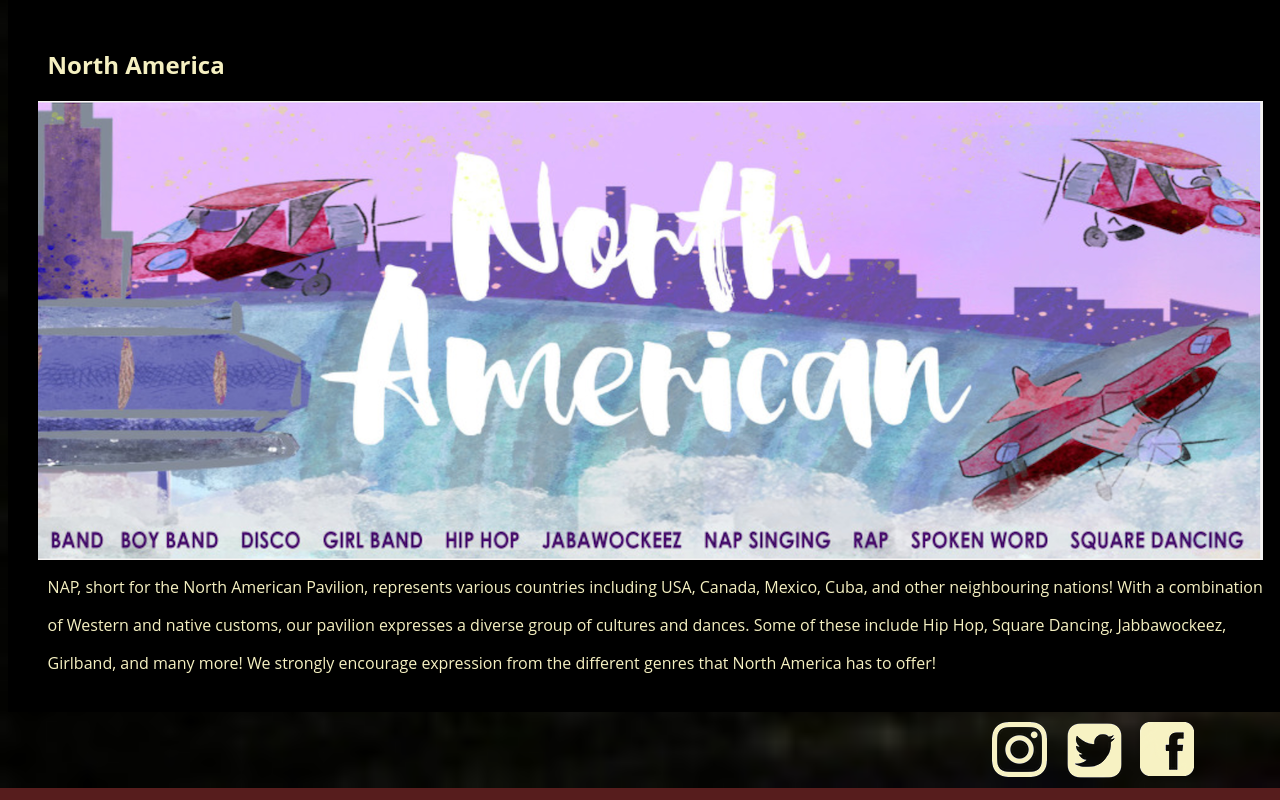
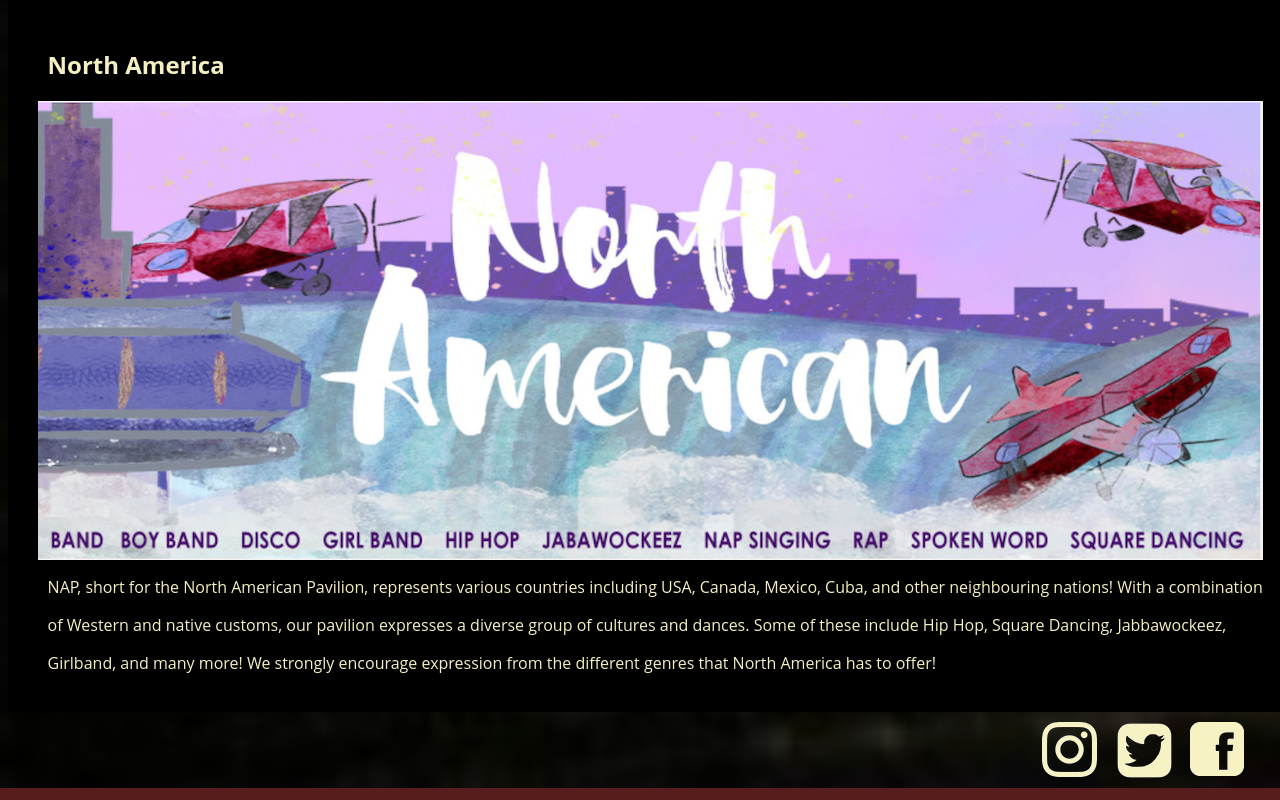
Before and after one commit to aashnaagarwal/culturefest-github, a plain HTML site: page pavilions.html in a window 1280 px wide. Shown: the part 3594-4394 px from the top of the page. Drawn offline with Linux system fonts and the light colour scheme.

Commit message:
Update pavilions.html

```diff
--- a/pavilions.html
+++ b/pavilions.html
@@ -185,7 +185,6 @@ margin:auto;
 
       footer {
             width: 100%;
-        right: 50px;
             position: relative;
             float: right;
         }
```
